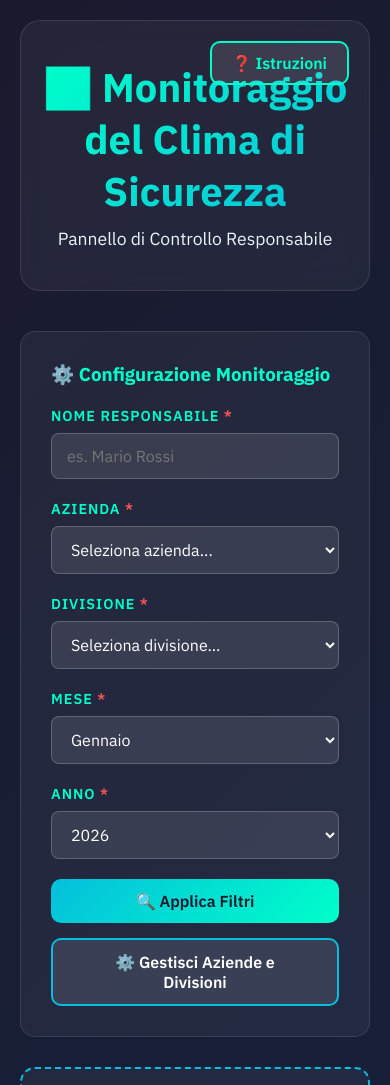
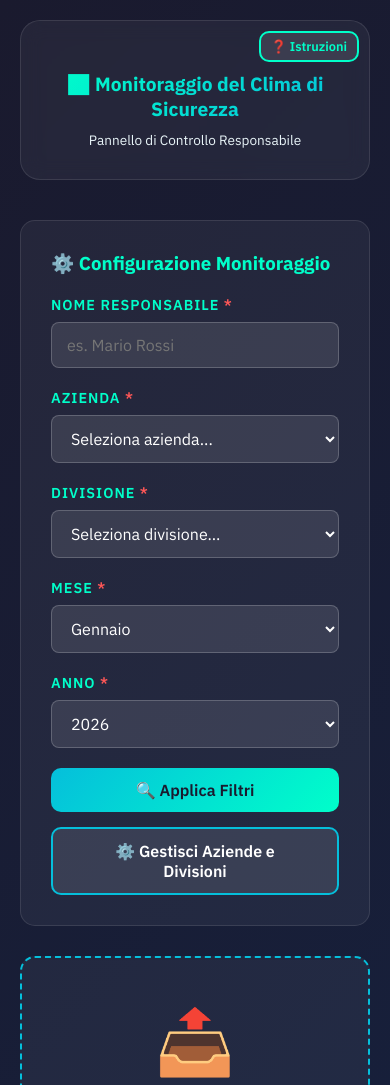
Before and after one commit to fullylifesolutions/MCSR, a plain HTML site: page index.html in a window 390 px wide. Shown: the top 1085 px of the page. Drawn offline with nearby package versions, Linux system fonts and the light colour scheme.

Commit message:
Add files via upload

```diff
--- a/index.html
+++ b/index.html
@@ -56,42 +56,47 @@
         .header {
             text-align: center;
             margin-bottom: 40px;
-            padding: 40px 20px;
+            padding: 40px 20px 40px 20px;
             background: rgba(255, 255, 255, 0.05);
             border-radius: 20px;
             backdrop-filter: blur(10px);
             border: 1px solid rgba(255, 255, 255, 0.1);
+            position: relative;
         }
 
         .header h1 {
-            font-size: 2.5rem;
+            font-size: 2rem;
             font-weight: 700;
             margin-bottom: 10px;
+            margin-top: 20px;
             background: linear-gradient(135deg, var(--accent), var(--secondary));
             -webkit-background-clip: text;
             -webkit-text-fill-color: transparent;
             background-clip: text;
+            padding: 0 60px;
         }
 
         .header p {
             color: var(--light-gray);
-            font-size: 1.1rem;
+            font-size: 1rem;
+            padding: 0 60px;
         }
 
         .btn-help {
             position: absolute;
-            top: 20px;
-            right: 20px;
+            top: 10px;
+            right: 10px;
             background: rgba(255, 255, 255, 0.1);
             border: 2px solid var(--accent);
             color: var(--accent);
-            padding: 10px 20px;
+            padding: 8px 16px;
             border-radius: 10px;
-            font-size: 1rem;
+            font-size: 0.9rem;
             font-weight: 600;
             cursor: pointer;
             transition: all 0.3s ease;
             font-family: 'IBM Plex Sans', sans-serif;
+            z-index: 10;
         }
 
         .btn-help:hover {
@@ -99,6 +104,45 @@
             color: var(--dark);
             transform: translateY(-2px);
             box-shadow: 0 5px 20px rgba(0, 255, 202, 0.4);
+        }
+
+        @media (max-width: 768px) {
+            .header {
+                padding: 50px 15px 30px 15px;
+            }
+
+            .btn-help {
+                top: 10px;
+                right: 10px;
+                padding: 6px 12px;
+                font-size: 0.85rem;
+            }
+
+            .header h1 {
+                font-size: 1.4rem;
+                margin-top: 0;
+                padding: 0 10px;
+            }
+
+            .header p {
+                font-size: 0.9rem;
+                padding: 0 10px;
+            }
+        }
+
+        @media (max-width: 480px) {
+            .header h1 {
+                font-size: 1.2rem;
+            }
+
+            .header p {
+                font-size: 0.85rem;
+            }
+
+            .btn-help {
+                padding: 5px 10px;
+                font-size: 0.8rem;
+            }
         }
 
         .config-section {
```
